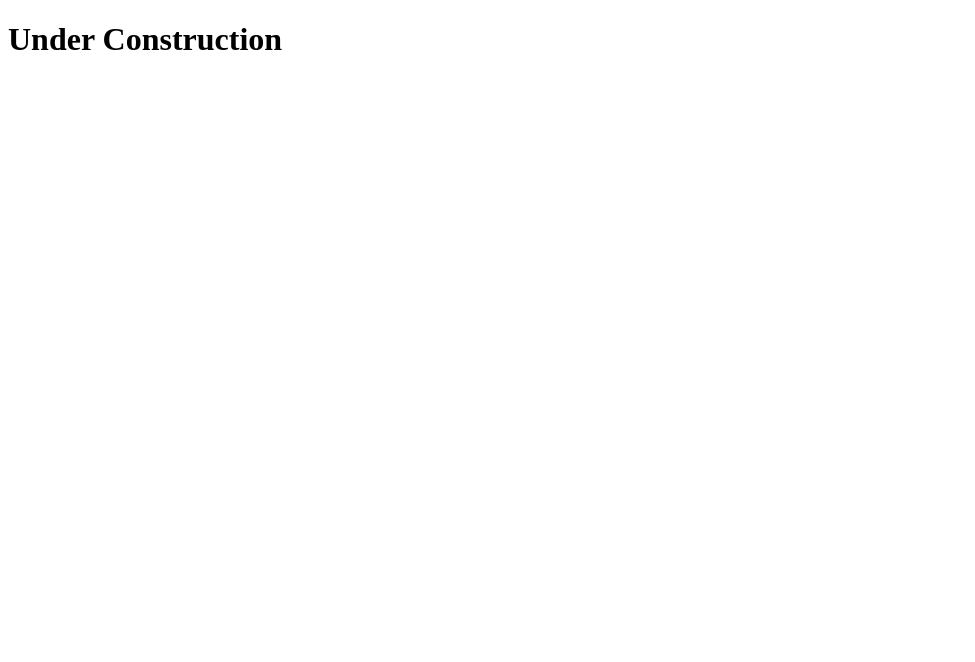
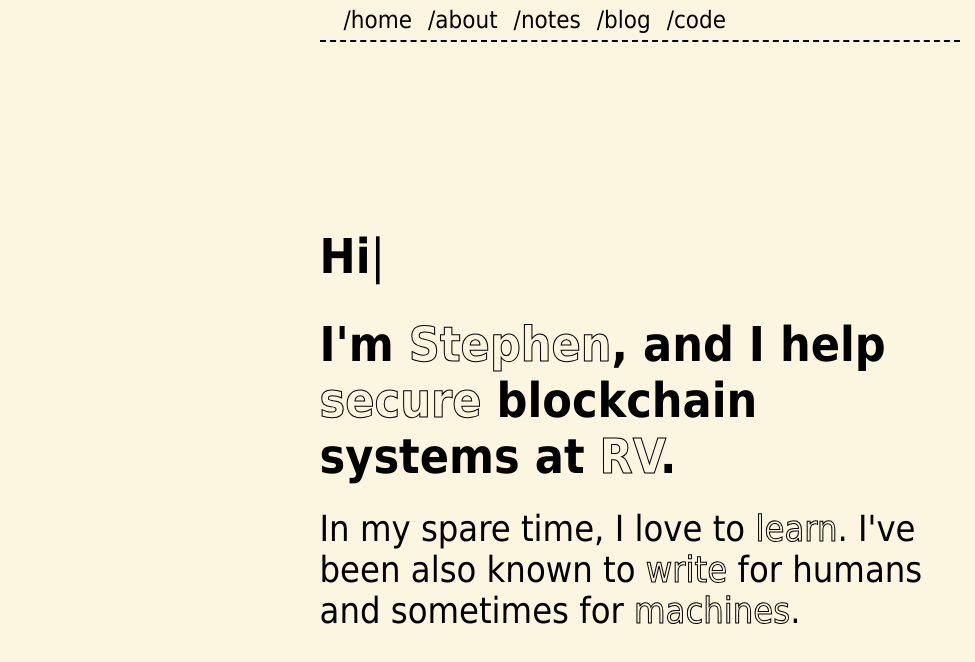
Before and after one commit to sskeirik/sskeirik.github.io, a plain HTML site: page index.html in a window 1280 px wide. Shown: the whole page, without its empty margins (0-975 px from the left). Drawn offline with Linux system fonts and the light colour scheme.

Commit message:
add first version of site

```diff
--- /dev/null
+++ b/assets/dev.css
@@ -0,0 +1,21 @@
+.center {
+  outline: 2px solid red;
+}
+
+.center-intrinsic {
+  outline: 2px solid red;
+}
+
+.cluster {
+  outline: 2px solid blue;
+}
+
+.stack {
+}
+
+.stack > * {
+  outline: 2px solid green;
+}
+
+.stack > * + * {
+}
--- /dev/null
+++ b/assets/greet.js
@@ -0,0 +1,55 @@
+var newGreeter = function (greetElemParam, caretElemParam, greetingsParam, loopParam) {
+  if (greetings.length == 0) throw "Greetings must be non-empty";
+  for (let greet in greetings) {
+    if (greet.length == 0) throw "Each greeting must be non-empty";
+  }
+  greeter = {
+      greetElem:    greetElemParam,
+      caretElem:    caretElemParam,
+      greetings:    greetingsParam,
+      restGreets:   greetingsParam.slice(1),
+      currGreet:    greetingsParam[0],
+      phase:        true,
+      loop:         loopParam,
+      longTimeout:  4750,
+      shortTimeout: 250,
+      nextGreet:  function () {
+        const me = this;
+        var nextPhase = this.phase;
+        var done = false;
+
+        // addition phase
+        if (this.phase) {
+          var idx = this.greetElem.textContent.length;
+          if (idx < this.currGreet.length) this.greetElem.textContent += this.currGreet[idx];
+          nextPhase = !(idx == this.currGreet.length);
+        // deletion phase
+        } else {
+          this.greetElem.textContent = this.greetElem.textContent.slice(0,-1);
+          nextPhase = this.greetElem.textContent == 0;
+        }
+
+        const endOfAddPhase = this.phase && ! nextPhase;
+        this.phase = nextPhase;
+
+        // select next greeting if available at end of addition phase
+        if (endOfAddPhase) {
+          // loop if needed
+          if (this.restGreets.length == 0 && this.loop) this.restGreets = this.greetings;
+          // select next greeting if not done
+          done = this.restGreets.length == 0;
+          if (! done) {
+            this.currGreet  = this.restGreets[0];
+            this.restGreets = this.restGreets.slice(1);
+          }
+        }
+
+        if (! done) {
+          setTimeout(function () {me.nextGreet()}, endOfAddPhase ? this.longTimeout : this.shortTimeout);
+        }
+        if (endOfAddPhase) { this.caretElem.style.animationName = "blinker"; }
+        else               { this.caretElem.style.animationName = "none"; }
+      }
+    };
+  return greeter;
+}
--- /dev/null
+++ b/assets/main.css
@@ -0,0 +1,178 @@
+:root {
+  --measure: 70ch;
+  --ratio: 1.5;
+  --s-5: calc(var(--s-4) / var(--ratio));
+  --s-4: calc(var(--s-3) / var(--ratio));
+  --s-3: calc(var(--s-2) / var(--ratio));
+  --s-2: calc(var(--s-1) / var(--ratio));
+  --s-1: calc(var(--s0) / var(--ratio));
+  --s0: 1rem;
+  --s1: calc(var(--s0) * var(--ratio));
+  --s2: calc(var(--s1) * var(--ratio));
+  --s3: calc(var(--s2) * var(--ratio));
+  --s4: calc(var(--s3) * var(--ratio));
+  --s5: calc(var(--s4) * var(--ratio));
+  font-family: 'Jetbrains Mono', 'Tahoma', 'Arial', sans-serif;
+
+}
+
+* {
+  max-width: var(--measure);
+  box-sizing: border-box;
+}
+
+html,
+body,
+div,
+header,
+nav,
+main,
+footer {
+  max-width: none;
+}
+
+body {
+  margin: 0px;
+  padding: 0px;
+  background-color: #fcf5df; /* light yellow */
+}
+
+.heightfix { min-height: calc(var(--s0) * 4); }
+.bigfont { font-size: calc(var(--s0) * 3); }
+.medfont { font-size: var(--s2); }
+
+.outline:link,
+.outline:visited,
+.outline:active {
+  text-decoration: none;
+  -webkit-text-fill-color: transparent;
+  -webkit-text-stroke-color: black;
+  -webkit-text-stroke-width: 1px;
+}
+
+.outline:hover {
+  text-decoration: none;
+  -webkit-text-fill-color: #e63946;
+  -webkit-text-stroke-color: #e63946;
+  -webkit-text-stroke-width: 1px;
+}
+
+nav {
+  font-size:  var(--s1);
+  padding-left:     1em;
+  padding-right:    1em;
+  padding-top:    .25em;
+  padding-bottom: .25em;
+}
+
+nav a:link,
+nav a:visited,
+nav a:active {
+  text-decoration: none;
+  color: black;
+}
+
+nav a:hover {
+  color: #e63946;
+}
+
+.blink {
+  animation-name: blinker;
+  animation-duration: 1.5s;
+  animation-timing-function: step-start;
+  animation-iteration-count: 10;
+  animation-fill-mode: backwards;
+}
+
+@keyframes blinker {
+  50% {
+    opacity: 0;
+  }
+}
+
+.indent {
+  box-sizing: content-box;
+  margin-left: 5rem;
+  margin-right: auto;
+  padding-left: var(--s1);
+  padding-right: var(--s1);
+}
+
+.center {
+  box-sizing: content-box;
+  max-width: var(--measure);
+  margin-left: auto;
+  margin-right: auto;
+  padding-left: var(--s1);
+  padding-right: var(--s1);
+}
+
+.center-intrinsic {
+  box-sizing: content-box;
+  max-width: var(--measure);
+  margin-left: auto;
+  margin-right: auto;
+  padding-left: var(--s1);
+  padding-right: var(--s1);
+  /* forces centering based on object width */
+  display: flex;
+  flex-direction: column;
+  align-items: center;
+}
+
+.cluster {
+  display: flex;
+  flex-wrap: wrap;
+  gap: var(--space, 1rem);
+  justify-content: flex-start;
+  align-items: center;
+}
+
+.stack {
+  display: flex;
+  flex-direction: column;
+  justify-content: flex-start;
+}
+
+.stack > * {
+  margin-top: 0;
+  margin-bottom: 0;
+}
+
+.stack > * + * {
+  margin-top: var(--space, 1.5rem);
+}
+
+.logo {
+  font-size: var(--s1);
+  text-align: center;
+}
+
+.border-bottom\3A dashed {
+  border-bottom: 2px dashed black;
+}
+
+.cover {
+  display: flex;
+  flex-direction: column;
+  min-height: 100vh;
+  padding: 0;
+}
+
+.cover > * {
+  margin-top: 1rem;
+  margin-bottom: 1rem;
+}
+
+.cover > :first-child:not(.middle) {
+  margin-top: 0;
+}
+
+.cover > :last-child:not(.middle) {
+  margin-bottom: 0;
+}
+
+.cover > .middle {
+  margin-top: auto;
+  margin-bottom: auto;
+}
--- a/index.html
+++ b/index.html
@@ -3,8 +3,38 @@
   <head>
     <meta charset="utf-8" />
     <title> srs.fyi </title>
+    <link rel="stylesheet" href="assets/main.css" />
+    <!-- <link rel="stylesheet" href="assets/dev.css" /> -->
+    <link rel="icon" type="image/png" sizes="32x32" href="assets/favicon/favicon-32x32.png">
+    <link rel="icon" type="image/png" sizes="16x16" href="assets/favicon/favicon-16x16.png">
+    <script type="text/javascript" src="assets/greet.js"> </script>
+    <script>
+      const greetings = ["Hi!", "歡迎!", "Hallo!", "ようこそ!"];
+      window.addEventListener('load', function() {
+        const greetElem = document.getElementById("splash-hello-text");
+        const caretElem = document.getElementById("splash-hello-caret");
+        const greeter = newGreeter(greetElem, caretElem, greetings, false);
+        greet = function () { greeter.nextGreet(); }
+        setTimeout(greet, greeter.shortTimeout);
+      });
+    </script>
   </head>
   <body>
-    <h1> Under Construction </h1>
+    <div class="center">
+      <div class="cover">
+        <nav class="cluster border-bottom:dashed">
+          <a href="index.html">/home</a>
+          <a href="about.html">/about</a>
+          <a href="notes.html">/notes</a>
+          <a href="blog.html">/blog</a>
+          <a href="code.html">/code</a>
+        </nav>
+        <div class="middle stack">
+          <div class="bigfont heightfix"><b><span id="splash-hello-text">Hi!</span></b><span id="splash-hello-caret" class="blink" style="vertical-align: top">|</span></div>
+          <div class="bigfont"><b>I'm <a href="about.html" class="outline">Stephen</a>, and I help <a href="https://github.com/runtimeverification/publications" class="outline">secure</a> blockchain systems at <a href="https://www.runtimeverification.com" class="outline">RV</a>.</b></div>
+          <div class="medfont"> In my spare time, I love to <a href="notes.html" class="outline">learn</a>. I've been also known to <a href="blog.html" class="outline">write</a> for humans and sometimes for <a href="code.html" class="outline">machines</a>.</div>
+        </div>
+      </div>
+    </div>
   </body>
 </html>
```
Also changed, not shown: about.html (added, +27 -0 lines), blog.html (added, +27 -0 lines), code.html (added, +27 -0 lines), notes.html (added, +27 -0 lines), assets/copyright.svg (added), assets/favicon/android-chrome-192x192.png (added), assets/favicon/android-chrome-512x512.png (added), assets/favicon/apple-touch-icon.png (added), assets/favicon/favicon-16x16.png (added), assets/favicon/favicon-32x32.png (added), assets/favicon/favicon.ico (added), assets/favicon/site.webmanifest (added).
